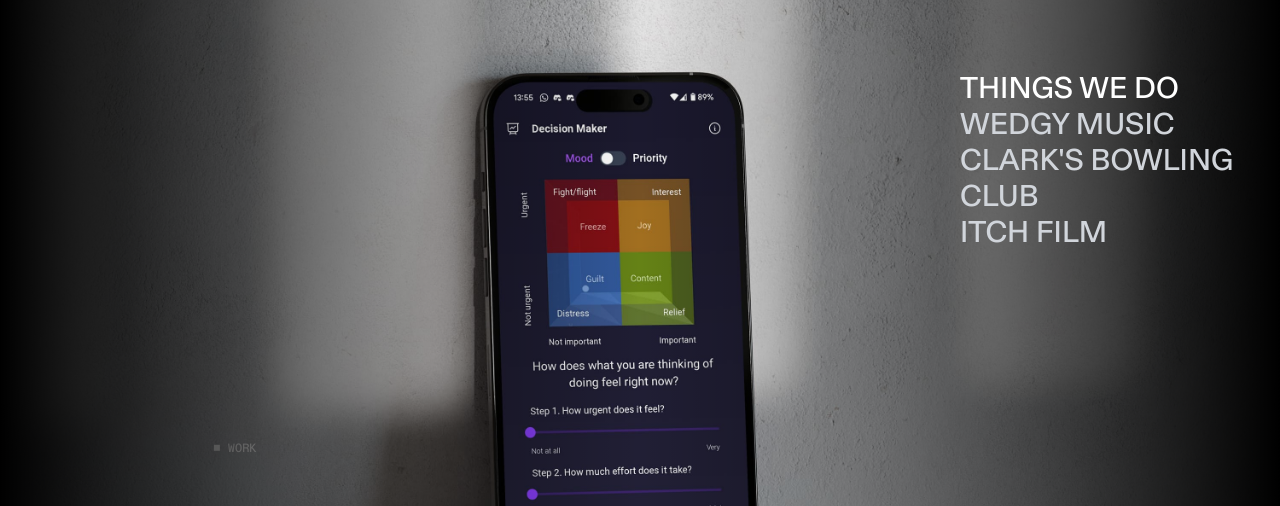
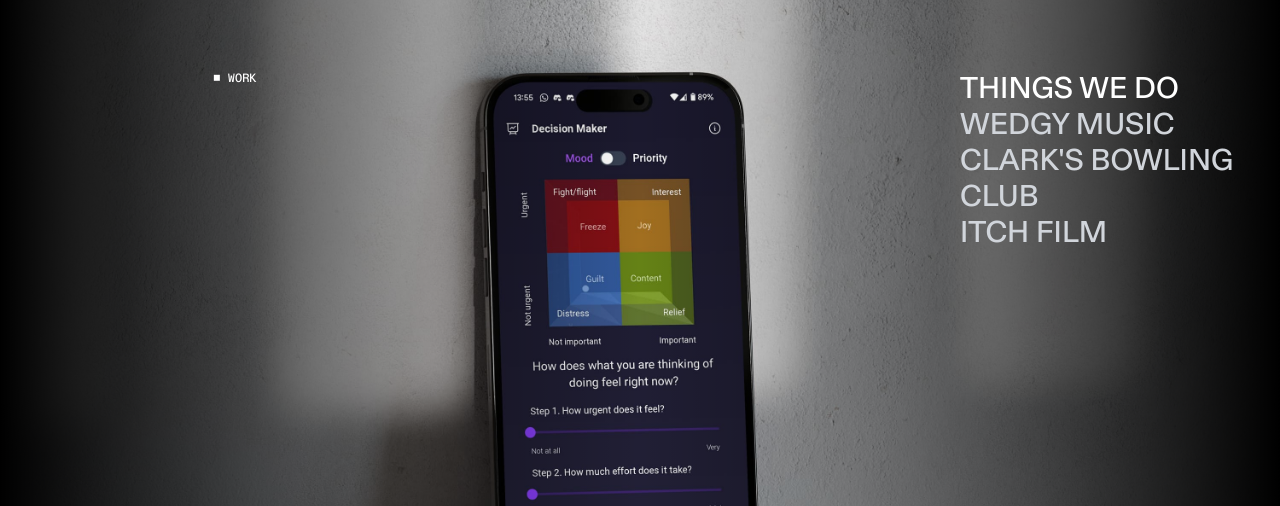
Before and after one commit to TandemCreativeDev/tandem, a Next.js app: page / in a window 1280 px wide. Shown: the part 2781-3287 px from the top of the page. Built offline with nearby package versions, Linux system fonts and the light colour scheme; no server answers.

Commit message:
fix: re-align heading and move it above gradient filter

```diff
--- a/src/components/sections/Projects.tsx
+++ b/src/components/sections/Projects.tsx
@@ -56,14 +56,14 @@ export default function ProjectsSection() {
   return (
     <section id={nav_items[3]} className="relative">
       <div className="w-10/12 m-auto relative flex h-screen grid-cols-12 flex-col py-28 md:grid md:w-full md:items-start">
+        <h2 className="col-span-1 col-start-3 font-tandem-mono-medium text-xs uppercase text-white">
+          ■ {nav_items[3]}
+        </h2>
         <DesktopProjectImages
           selectedProject={selectedProject}
           openModal={openModal}
           setSelectedProject={setSelectedProject}
         />
-        <h2 className="col-span-1 col-start-3 font-tandem-mono-medium text-xs uppercase text-white">
-          ■ {nav_items[3]}
-        </h2>
       </div>
       <ProjectModal
         isOpen={isModalOpen}
--- a/src/components/ui/DesktopProjectImages.tsx
+++ b/src/components/ui/DesktopProjectImages.tsx
@@ -15,7 +15,7 @@ export default function MobileProjectImages({
       <div className="absolute left-0 top-0 h-full w-full">
         <div
           className={clsx(
-            "absolute left-0 top-0 h-full w-full bg-gradient-to-r from-black via-transparent to-black",
+            "absolute left-0 top-0 h-full w-full bg-gradient-to-r from-black via-transparent to-black -z-10",
             projects[selectedProject].title === "things we do"
               ? ""
               : "opacity-75",
```
